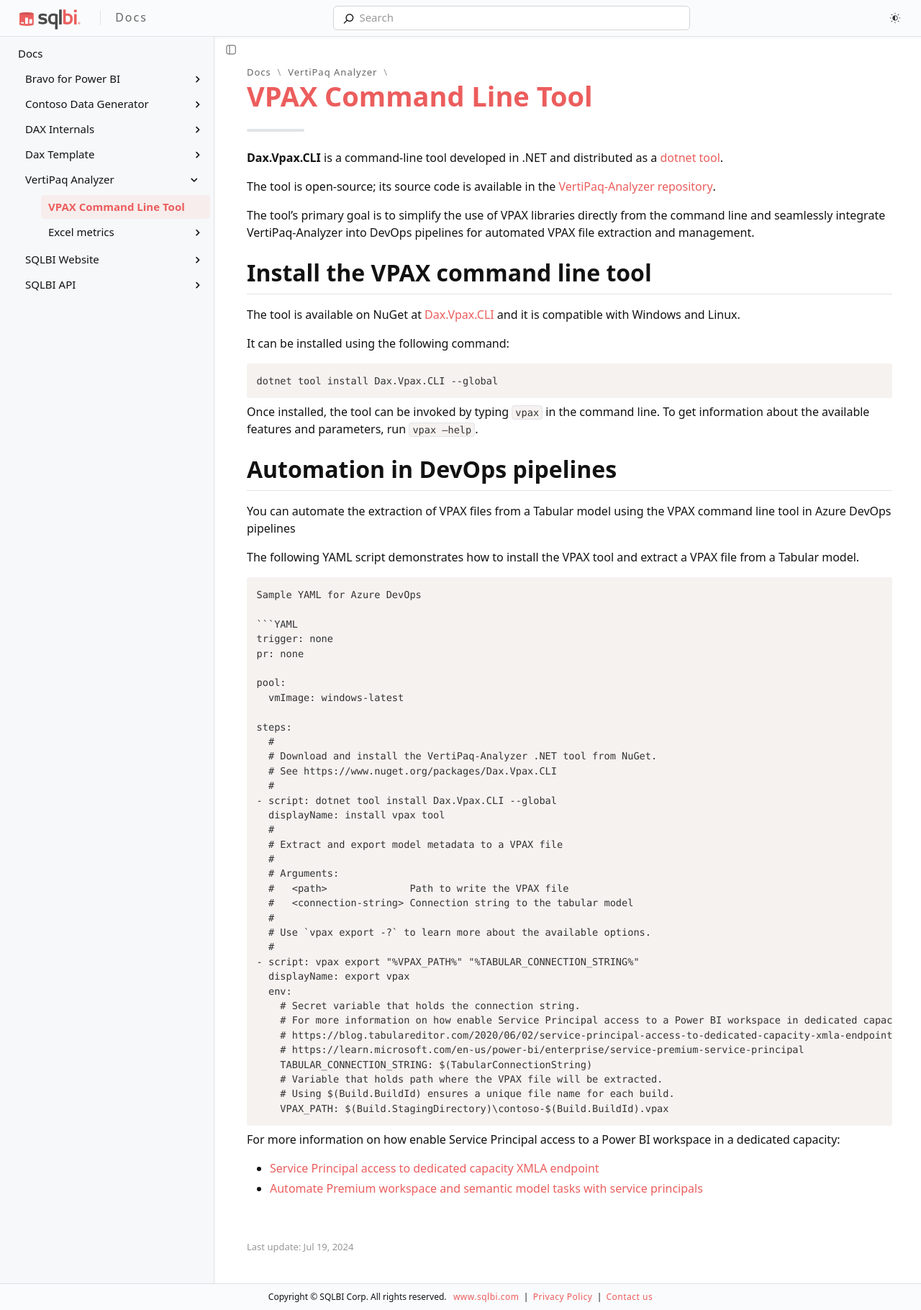
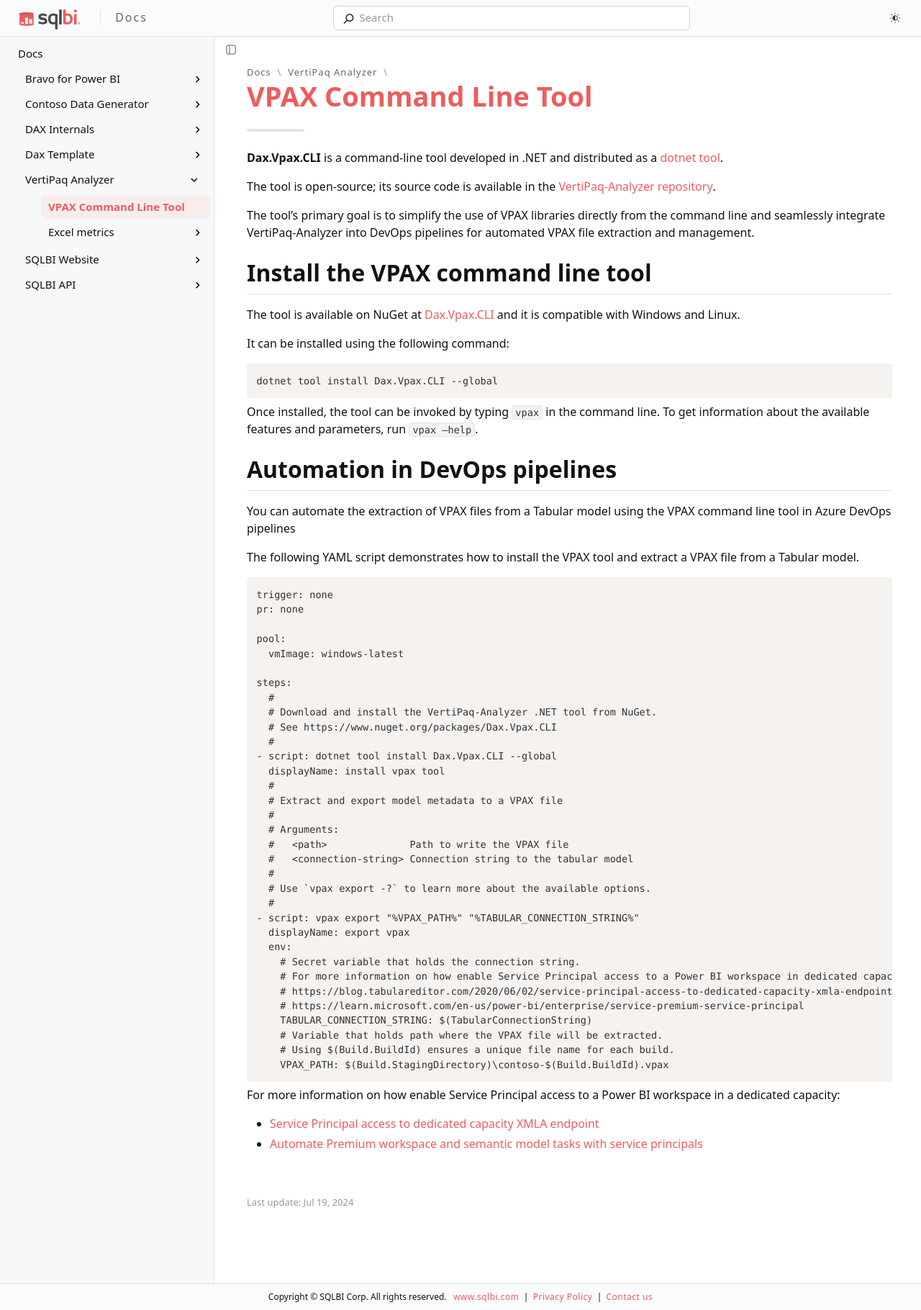
Before and after one commit to sql-bi/docs, a Jekyll site: the page built from _mydocs/vertipaq-analyzer/command-line-tool.md, in a window 1280 px wide. Shown: the whole page at 72% size. Built offline with Jekyll 4.4.1, drawn with Linux system fonts in a browser that asks for light colours; cached includes are drawn as plain includes; some web fonts are replaced.

Commit message:
Fixed typo

````diff
--- a/_mydocs/vertipaq-analyzer/command-line-tool.md
+++ b/_mydocs/vertipaq-analyzer/command-line-tool.md
@@ -23,9 +23,6 @@
 You can automate the extraction of VPAX files from a Tabular model using the VPAX command line tool in Azure DevOps pipelines
 
 The following YAML script demonstrates how to install the VPAX tool and extract a VPAX file from a Tabular model.
-
-```YAML
-Sample YAML for Azure DevOps
 
 ```YAML
 trigger: none
````
